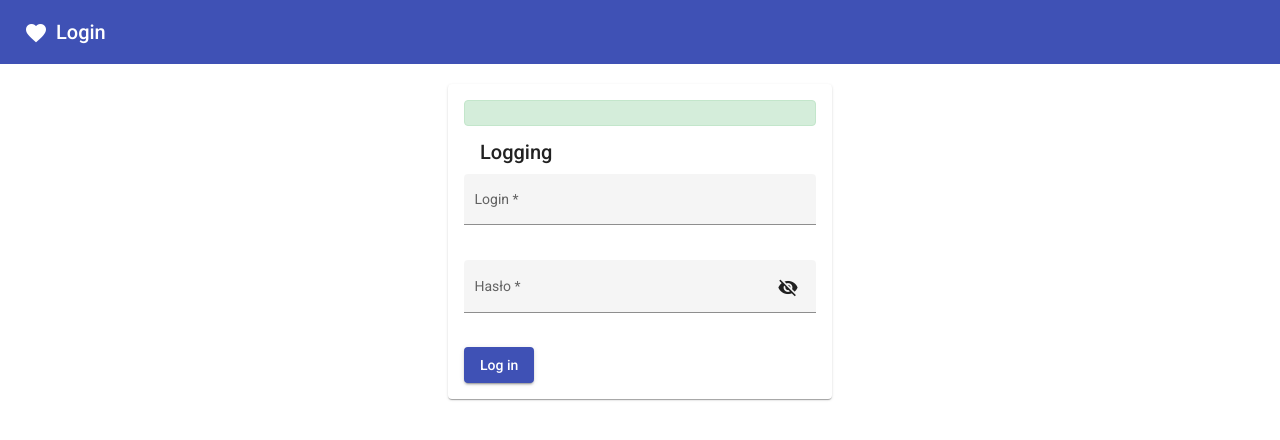
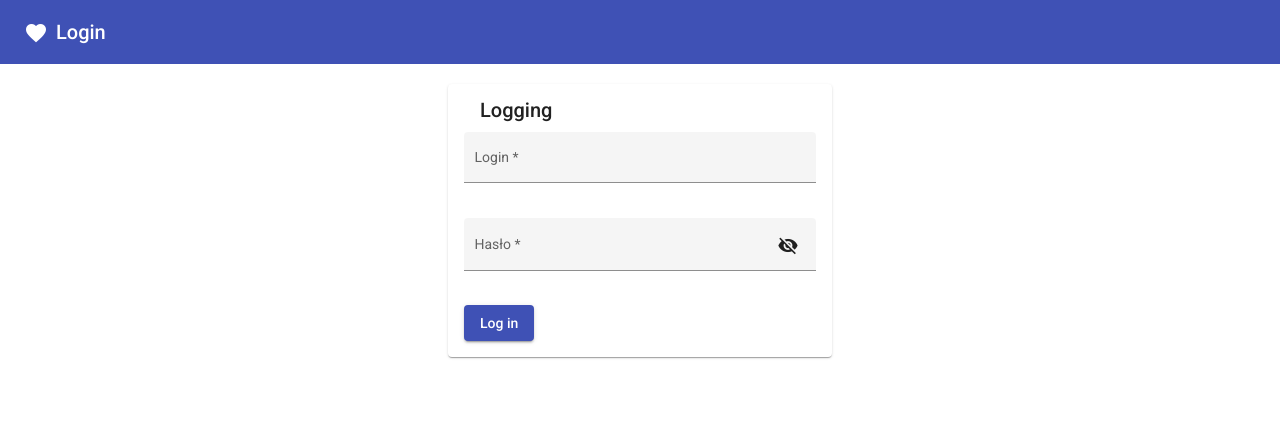
Before and after one commit to Krychuu7th/req_test_login_app, an Angular app: page / in a window 1280 px wide. Shown: the top 440 px of the page. Built offline with nearby package versions, Linux system fonts and the light colour scheme; no server answers.

Commit message:
Poprawka wyświetlania komunikatów walidacji

```diff
--- a/src/app/app.component.ts
+++ b/src/app/app.component.ts
@@ -16,7 +16,7 @@ export class AppComponent implements OnInit, OnDestroy {
   indexOfPasswords: number;
 
   invalidLogin: boolean;
-  validLogin = true;
+  validLogin = false;
   errorMessage: string;
 
   guid = 'a8961058-a6ee-4d71-b325-9aca83b22237';
@@ -82,8 +82,8 @@ export class AppComponent implements OnInit, OnDestroy {
                         <soap:Body>
                           <std:sendStatus>
                             <guid>${this.guid}</guid>
-                            <status>${this.validLogin}</status>
-                            <log>${this.log}</log>
+                            <status>true</status>
+                            <log>Application is running</log>
                           </std:sendStatus>
                         </soap:Body>
                       </soap:Envelope>`;
```
